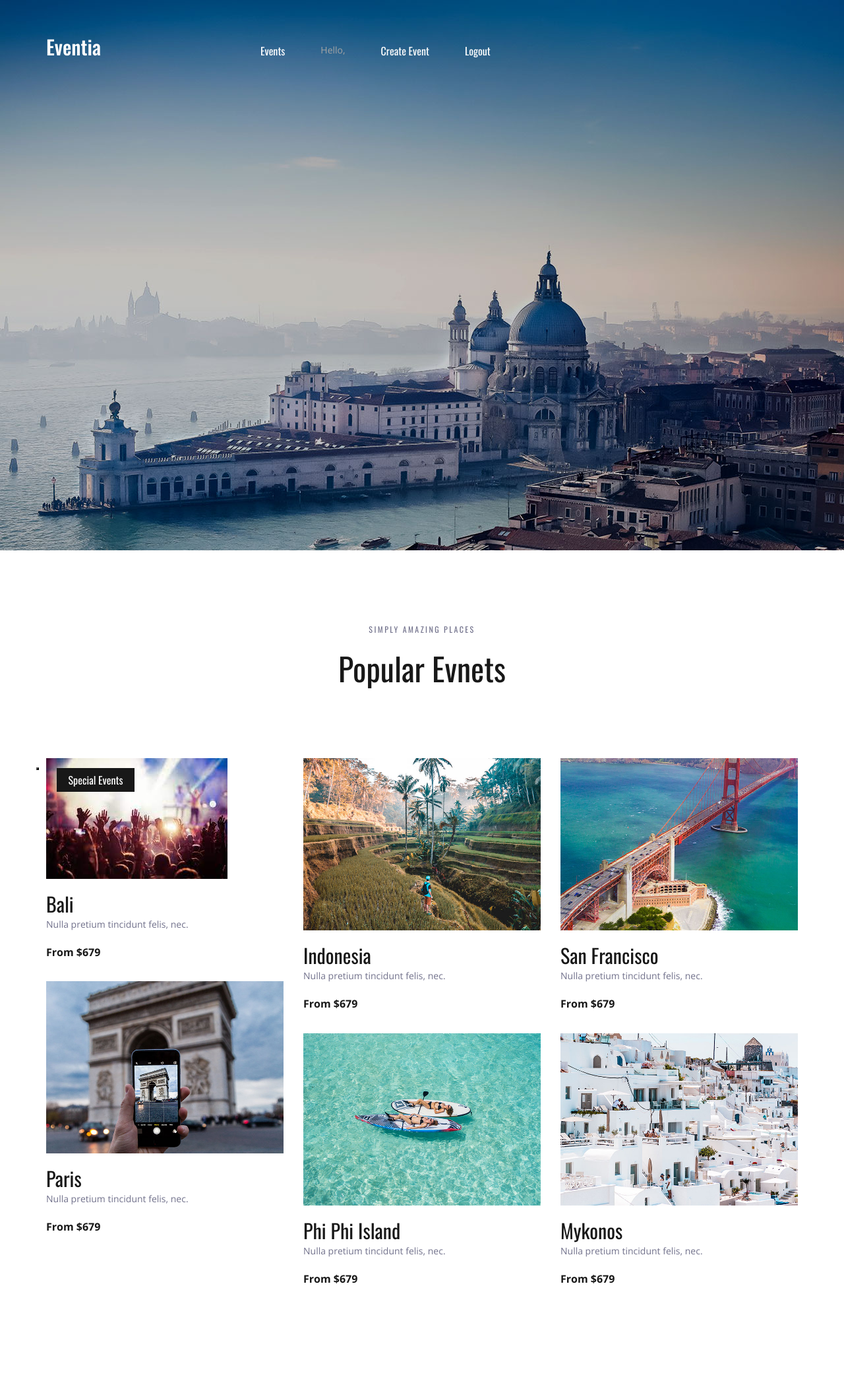
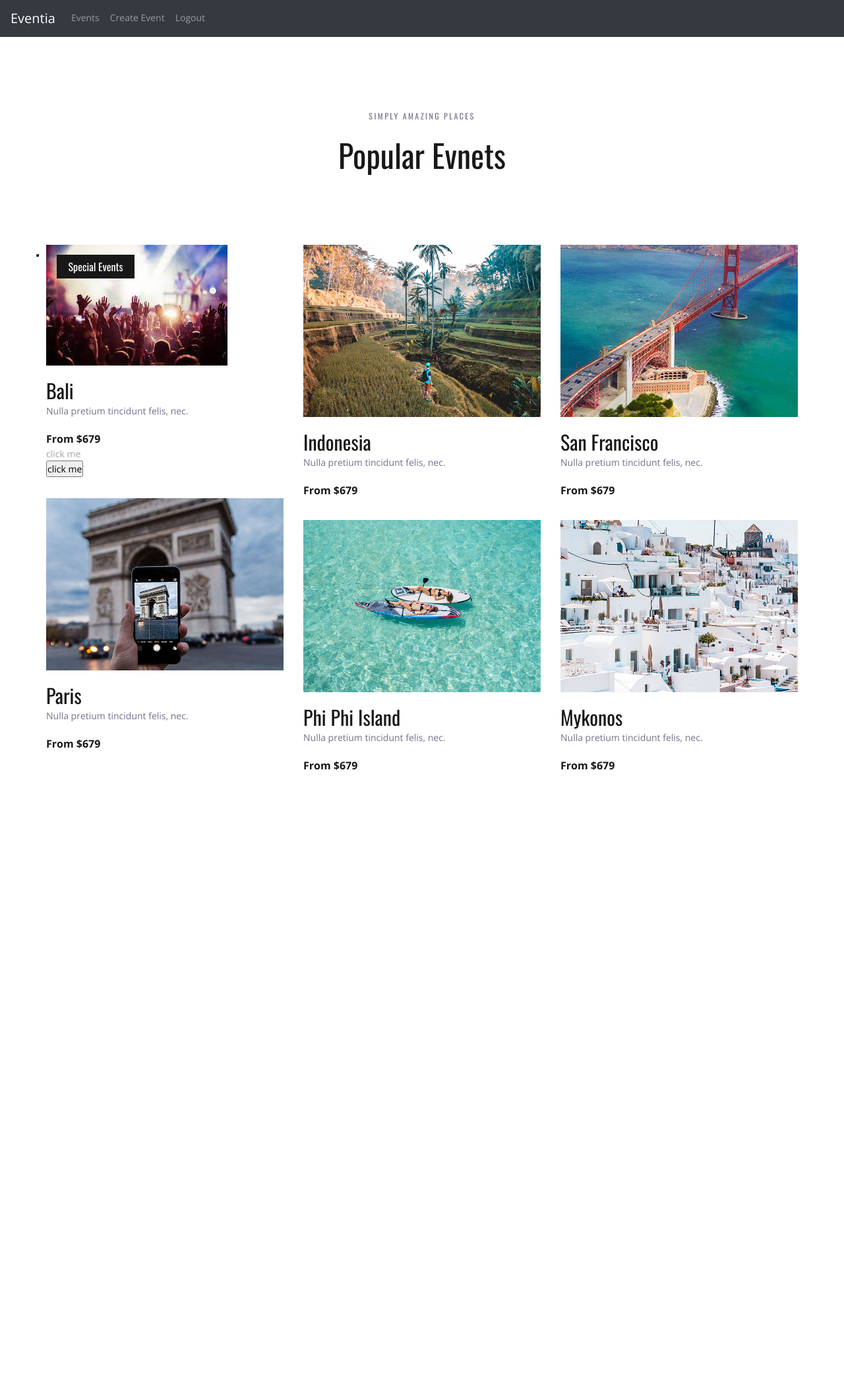
Before and after one commit to SALMANULFARISCC/ss, a Django app: page / in a window 1280 px wide. Shown: the whole page at 66% size. After the commit the page ends 1167 px from the top, so only its background shows below. Run offline with Django 3.2, Linux system fonts and the light colour scheme; a user stored in the database is signed in; some libraries are stand-ins or nearby versions.

Commit message:
event in designs

```diff
--- a/eventia/Eventia_web/templates/index.html
+++ b/eventia/Eventia_web/templates/index.html
@@ -18,78 +18,67 @@
 </head>
 <body>
 
-<div class="super_container">
+
 
 	<!-- Header -->
 
-	<header class="header">
-		<div class="container">
-			<div class="row">
-				<div class="col">
-					<div class="header_content d-flex flex-row align-items-center justify-content-start">
-						<div class="header_content_inner d-flex flex-row align-items-end justify-content-start">
-							<div class="logo"><a href="">Eventia</a></div>
-							<nav class="main_nav">
-								<ul class="d-flex flex-row align-items-start justify-content-start">
+	<nav class="navbar navbar-expand-sm bg-dark navbar-dark">
+		<ul class="navbar-nav">
+		  <li class="nav-item active">
+			<a class="navbar-brand" href="#">Eventia</a>
+		  </li>
+		  <li class="nav-item">
+			<a class="nav-link" href="#">Events</a>
+		  </li>
+		  {%if user.is_authenticated %}
+		  <li class="nav-item">
+			<a class="nav-link" href="#">Create Event</a>
+		  </li>
+		  <li class="nav-item">
+			<a class="nav-link"  href="accounts/logout">Logout</a>
+		  </li>
+		  {% else %}
+		  <li class="nav-item">
+			<a class="nav-link" href="accounts/register">Register</a>
+		  </li>
+		  <li class="nav-item">
+			<a class="nav-link" href="accounts/login">Login</a>
+		  </li>
+
+		  {% endif %}
+
+		</ul>
+	  </nav>
 
 
-									<li><a href="#">Events</a></li>
 
-									{%if user.is_authenticated %}
-									<li> Hello, {{user.last_name}}</li>
-									<li><a href="">Create Event</a></li>
-									<li><a href="accounts/logout">Logout</a></li>
-									{% else %}
 
-									<li><a href="accounts/register">Register</a></li>
-									<li><a href="accounts/login">Login</a></li>
-									{% endif %}
-								</ul>
-							</nav>
-
-							<div class="header_phone ml-auto"></div>
-
-							<!-- Hamburger -->
-
-							<div class="hamburger ml-auto">
-								<i class="fa fa-bars" aria-hidden="true"></i>
-							</div>
-
-						</div>
-					</div>
-				</div>
-			</div>
-		</div>
-		<div class="header_social d-flex flex-row align-items-center justify-content-start">
-			<ul class="d-flex flex-row align-items-start justify-content-start">
-				<li><a href="#"><i class="fa fa-pinterest" aria-hidden="true"></i></a></li>
-				<li><a href="#"><i class="fa fa-facebook" aria-hidden="true"></i></a></li>
-				<li><a href="#"><i class="fa fa-twitter" aria-hidden="true"></i></a></li>
-				<li><a href="#"><i class="fa fa-dribbble" aria-hidden="true"></i></a></li>
-				<li><a href="#"><i class="fa fa-behance" aria-hidden="true"></i></a></li>
-				<li><a href="#"><i class="fa fa-linkedin" aria-hidden="true"></i></a></li>
-			</ul>
-		</div>
-	</header>
 
 	<!-- Menu -->
 
 	<div class="menu">
 		<div class="menu_header d-flex flex-row align-items-center justify-content-start">
-			<div class="menu_logo"><a href="index.html">Travello</a></div>
+			<div class="menu_logo"><a href="index.html">Eventia</a></div>
 			<div class="menu_close_container ml-auto"><div class="menu_close"><div></div><div></div></div></div>
 		</div>
 		<div class="menu_content">
 			<ul>
-				<li><a href="inex.html">Home</a></li>
-				<li><a href="about.html">About us</a></li>
-				<li><a href="#">Services</a></li>
-				<li><a href="news.html">News</a></li>
-				<li><a href="contact.html">Contact</a></li>
+				<li><a href="#">Events</a></li>
+
+				{%if user.is_authenticated %}
+				<li> Hello, {{user.last_name}}</li>
+				<li><a href="">Create Event</a></li>
+				<li><a href="accounts/logout">Logout</a></li>
+				{% else %}
+
+				<li><a href="accounts/register">Register</a></li>
+				<li><a href="accounts/login">Login</a></li>
+				{% endif %}
+
 			</ul>
 		</div>
 		<div class="menu_social">
-			<div class="menu_phone ml-auto">Call us: 00-56 445 678 33</div>
+
 			<ul class="d-flex flex-row align-items-start justify-content-start">
 				<li><a href="#"><i class="fa fa-pinterest" aria-hidden="true"></i></a></li>
 				<li><a href="#"><i class="fa fa-facebook" aria-hidden="true"></i></a></li>
@@ -101,78 +90,10 @@
 		</div>
 	</div>
 
-	<!-- Home -->
-
-	<div class="home">
-
-		<!-- Home Slider -->
-		<div class="home_slider_container">
-			<div class="owl-carousel owl-theme home_slider">
-
-				<!-- Slide -->
-				<div class="owl-item">
-					<div class="background_image" style="background-image:url({% static 'images/home_slider.jpg' %})"></div>'
-
-					<div class="home_slider_content_container">
-						<div class="container">
-							<div class="row">
-								<div class="col">
-									<div class="home_slider_content">
-
-									</div>
-								</div>
-							</div>
-						</div>
-					</div>
-				</div>
-
-				<!-- Slide -->
-				<div class="owl-item">
-					<div class="background_image" style="background-image:url({% static 'images/home_slider.jpg' %})"></div>
-					<div class="home_slider_content_container">
-						<div class="container">
-							<div class="row">
-								<div class="col">
-									<div class="home_slider_content">
-
-									</div>
-								</div>
-							</div>
-						</div>
-					</div>
-				</div>
-
-				<!-- Slide -->
-				<div class="owl-item">
-					<div class="background_image" style="background-image:url({% static 'images/home_slider.jpg' %})"></div>
-					<div class="home_slider_content_container">
-						<div class="container">
-							<div class="row">
-								<div class="col">
-									<div class="home_slider_content">
-
-									</div>
-								</div>
-							</div>
-						</div>
-					</div>
-				</div>
-
-			</div>
-
-			<div class="home_page_nav">
-				<ul class="d-flex flex-column align-items-end justify-content-end">
-					<li><a href="#" data-scroll-to="#destinations"><span></span></a></li>
-					<li><a href="#" data-scroll-to="#testimonials"><span></span></a></li>
-					<li><a href="#" data-scroll-to="#news"><span></span></a></li>
-				</ul>
-			</div>
-		</div>
-	</div>
 
 	<!-- Search -->
 
-	<!-- Intro -->
+
 
 
 
@@ -200,6 +121,8 @@
 								<div class="destination_title"><a href="">Bali</a></div>
 								<div class="destination_subtitle"><p>Nulla pretium tincidunt felis, nec.</p></div>
 								<div class="destination_price">From $679</div>
+								<div class="button_2"><a>click me</a></div>
+								<input type="button"value="click me"/>
 							</div>
 						</div>
 
--- a/eventia/events/models.py
+++ b/eventia/events/models.py
@@ -1,6 +1,3 @@
 from django.db import models
 
-# Create your models here.
-
-class event_registration(models.Model):
-    title = models.CharField()
+# Create your models here
```
Also changed, not shown: eventia/Eventia_web/templates/login.html (+31 -7 lines), eventia/assets/styles/style1.css (added, +41 -0 lines).
